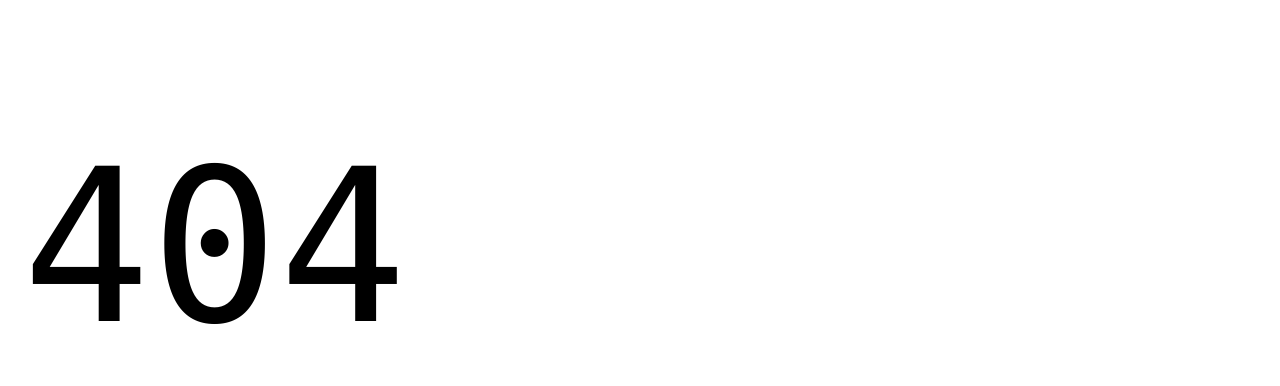
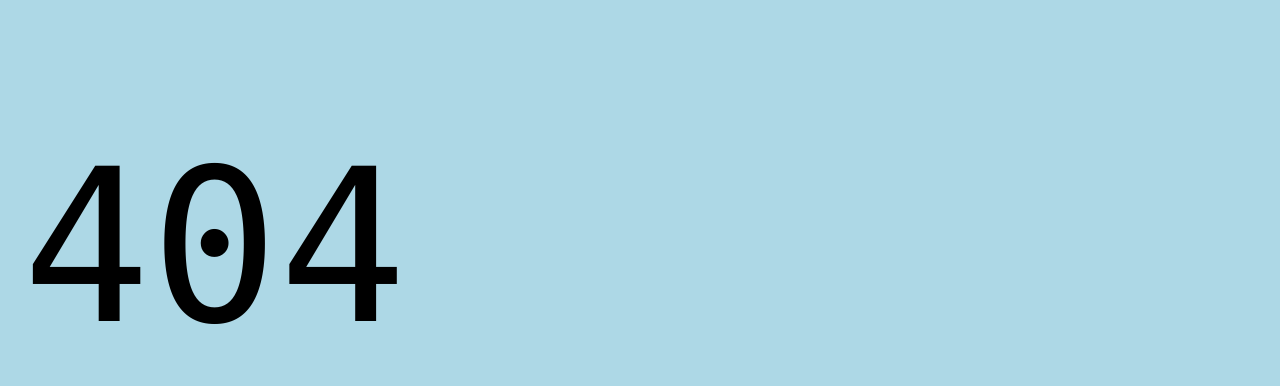
Before and after one commit to sergiuiso/my-website, a website with bundled scripts: page 404.html in a window 1280 px wide. Shown: the part 61-447 px from the top of the page. Built offline with nearby package versions, Linux system fonts and the light colour scheme; files whose address does not match are found by name.

Commit message:
basic-changes

```diff
--- a/blocks/columns/columns.css
+++ b/blocks/columns/columns.css
@@ -5,6 +5,7 @@
 
 .columns img {
     width: 100%;
+    border-radius: 50px;
 }
 
 @media (min-width: 900px) {
--- a/styles/styles.css
+++ b/styles/styles.css
@@ -14,7 +14,7 @@
   /* colors */
   --link-color: #035fe6;
   --link-hover-color: #136ff6;
-  --background-color: #fff;
+  --background-color: lightblue;
   --overlay-background-color: #eee;
   --highlight-background-color: #ccc;
   --text-color: #000;
```
